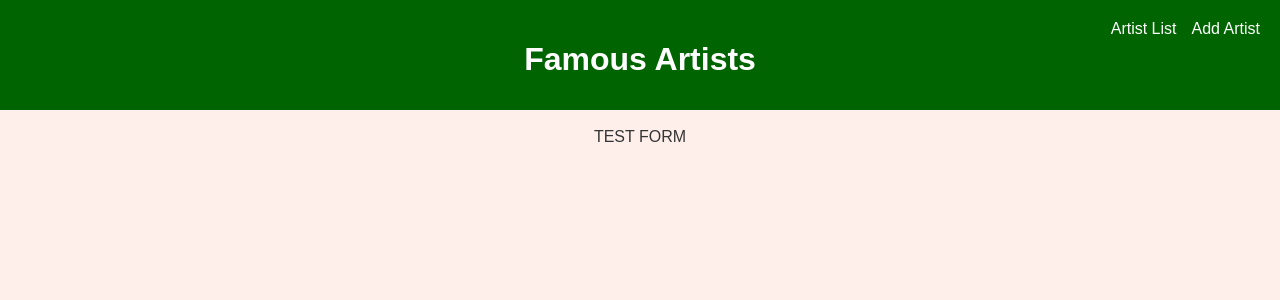
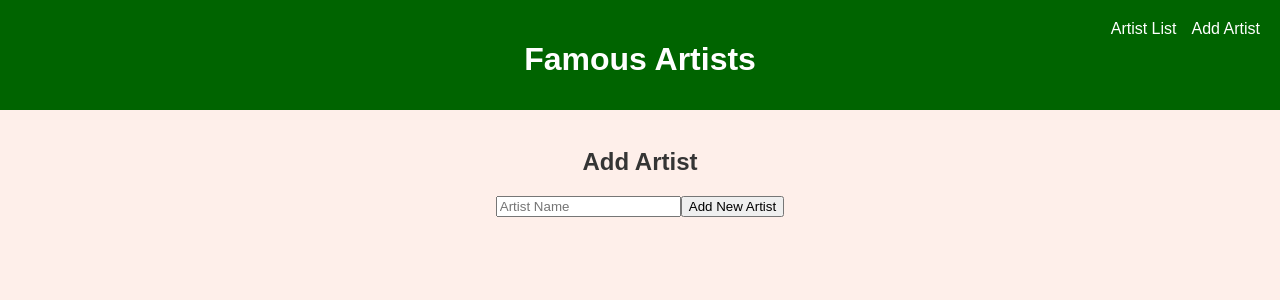
Before and after one commit to kevinanderson7/redux-axios-artists, a React (Create React App) app: page /#/addArtist in a window 1280 px wide. Shown: the top 300 px of the page. Built offline with nearby package versions, Linux system fonts and the light colour scheme; no server answers.

Commit message:
POST is up and running and routes and page navigation are corrected

```diff
--- a/src/components/App/App.js
+++ b/src/components/App/App.js
@@ -61,12 +61,22 @@ class App extends Component {
             <h1 className="App-title">Famous Artists</h1>
           </header>
           <br />
-          <ArtistList
+          {/* <ArtistList
             refreshArtists={this.refreshArtists}
             artistList={this.state.artists}
+          /> */}
+          {/* <Route exact path="/addArtist" component={ArtistForm} /> */}
+          {/* <Route exact path="/allArtists" component={ArtistList} /> */}
+          <Route
+            exact
+            path="/allArtists"
+            render={() => <ArtistList refreshArtists={this.refreshArtists} />}
           />
-          <Route exact path="/addArtist" component={ArtistForm} />
-          <Route exact path="/allArtists" component={ArtistList} />
+          <Route
+            exact
+            path="/addArtist"
+            render={() => <ArtistForm refreshArtists={this.refreshArtists} />}
+          />
         </div>
       </Router>
     );
--- a/src/components/ArtistForm/ArtistForm.js
+++ b/src/components/ArtistForm/ArtistForm.js
@@ -3,8 +3,65 @@ import axios from 'axios';
 import { connect } from 'react-redux';
 
 class ArtistForm extends Component {
+  state = {
+    // artists: [
+    //   {
+    //     name: '',
+    //   },
+    // ],
+    newArtist: {
+      name: '',
+    },
+  };
+
+  handleChange = (event) => {
+    this.setState({
+      newArtist: {
+        ...this.state.newArtist,
+        name: event.target.value,
+      },
+    });
+  };
+
+  handleSubmit = (event) => {
+    event.preventDefault();
+    console.log(`Adding an artist`, this.state.newArtist);
+    this.postNewArtist(this.state.newArtist);
+    this.setState({
+      newArtist: {
+        name: '',
+      },
+    });
+  };
+
+  postNewArtist(newArtist) {
+    console.log(newArtist);
+    axios
+      .post('/artist', newArtist)
+      .then((response) => {
+        console.log('server post:', response.data);
+        this.props.refreshArtists();
+      })
+      .catch((error) => {
+        console.log('error in post', error);
+      });
+  }
+
   render() {
-    return <div>TEST FORM</div>;
+    return (
+      <div>
+        <h2>Add Artist</h2>
+        <form onSubmit={this.handleSubmit}>
+          <input
+            value={this.state.newArtist.name}
+            onChange={this.handleChange}
+            required
+            placeholder="Artist Name"
+          ></input>
+          <button>Add New Artist</button>
+        </form>
+      </div>
+    );
   }
 }
 
```
